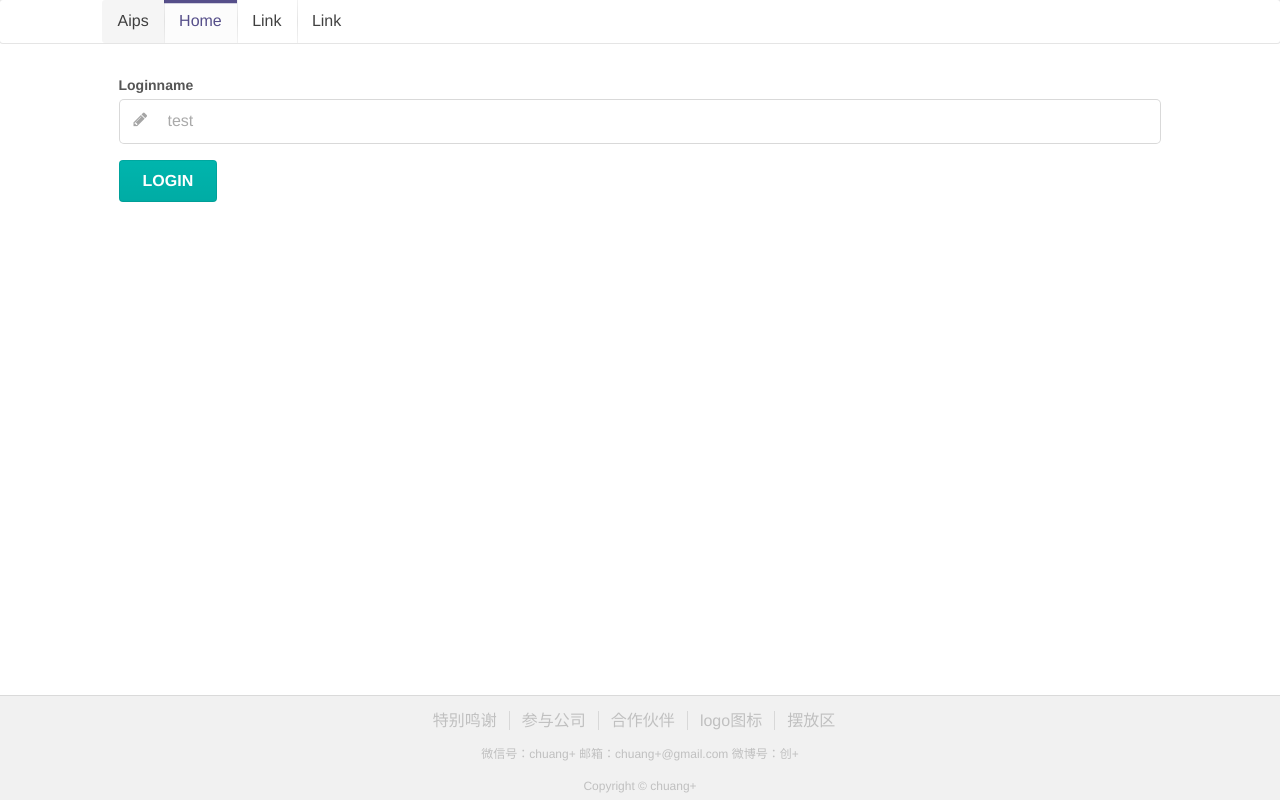
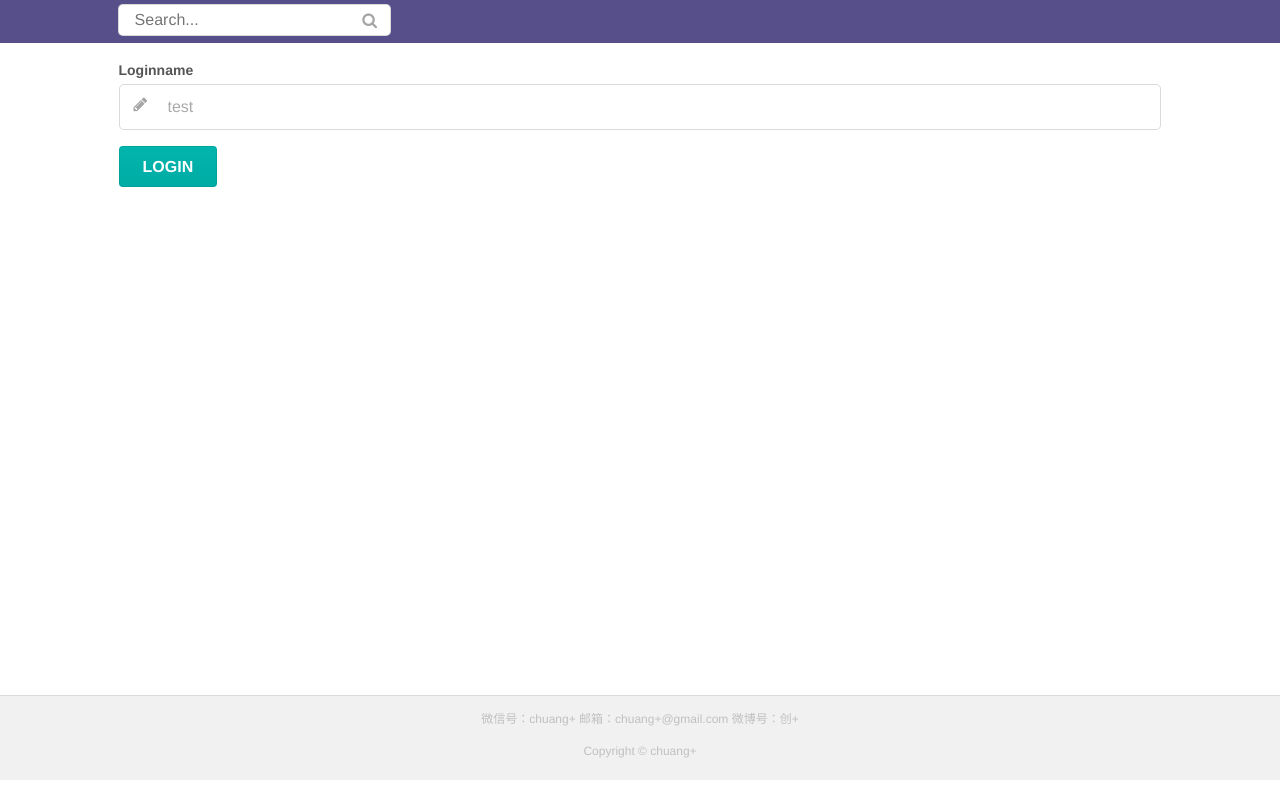
Before and after one commit to chenaoxd/mooc_search, a Django app: page / in a window 1280 px wide. Run offline with Django 3.2, Linux system fonts and the light colour scheme; some libraries are stand-ins or nearby versions.

Commit message:
Some optimizations in UI

```diff
--- a/static/css/base.css
+++ b/static/css/base.css
@@ -20,7 +20,6 @@ body > #wrap {
   min-height: 100%;
 }
 .main-container {
-  width: 960px;
   margin-left: auto;
   margin-right: auto;
   padding-bottom: 100px;
@@ -42,10 +41,9 @@ body > #wrap {
   display: block;
 }
 footer#footer {
-  min-width: 980px;
   border-top: #dadada 1px solid;
   background-color: #f1f1f1;
-  height: 105px;
+  height: 85px;
   position: relative;
   margin-top: -105px;
   color: #c0c0c0;
--- a/static/less/footer.less
+++ b/static/less/footer.less
@@ -1,8 +1,7 @@
 footer#footer{
-    min-width: 980px;
     border-top: #dadada 1px solid;
     background-color: #f1f1f1;
-    height: 105px;
+    height: 85px;
     position: relative;
     margin-top: -105px;
     color: #c0c0c0;
--- a/static/less/main.less
+++ b/static/less/main.less
@@ -6,7 +6,6 @@ body >#wrap{
 }
 .main-container{
     //min-height: 720px;
-    width: 960px;
     margin-left: auto;
     margin-right: auto;
     padding-bottom: 100px;
--- a/templates/footer.html
+++ b/templates/footer.html
@@ -1,14 +1,5 @@
 <footer class="ui grid page" id="footer">
   <div class="content">
-    <div class="first-row level">
-      <div class="ui divided horizontal list">
-        <div class="item">特别鸣谢</div>
-        <div class="item">参与公司</div>
-        <div class="item">合作伙伴</div>
-        <div class="item">logo图标</div>
-        <div class="item">摆放区</div>
-      </div>
-    </div>
     <div class="second-row level">
       <span>微信号：chuang+</span>
       <span>邮箱：chuang+@gmail.com</span>
--- a/templates/header.html
+++ b/templates/header.html
@@ -1,6 +1,8 @@
-<div class="ui purple menu grid page">
-  <a class="header item">Aips</a>
-  <a class="active item" href='/'>Home</a>
-  <a class="item">Link</a>
-  <a class="item">Link</a>
+<div class="ui menu grid purple inverted page fixed main">
+  <div class="item">
+    <div class="ui icon input">
+      <input type="text" placeholder="Search...">
+      <i class="search link icon"></i>
+    </div>
+  </div>
 </div>
--- a/templates/index.html
+++ b/templates/index.html
@@ -2,7 +2,7 @@
 <html lang="en" ng-app="aips">
   <head>
     <meta charset="utf-8">
-    <title ng-bind="'Aips | ' + $root.title">AIPS | Homepage</title>
+    <title ng-bind="'Aips | ' + $root.title">Mooc search | Homepage</title>
     <link rel="stylesheet" href="/static/css/base.css"/>
     <link rel="stylesheet" href="/static/lib/semantic/css/semantic.min.css"/>
     <link rel="stylesheet" href="/static/lib/bootstrap/bootstrap.min.css"/>
```
